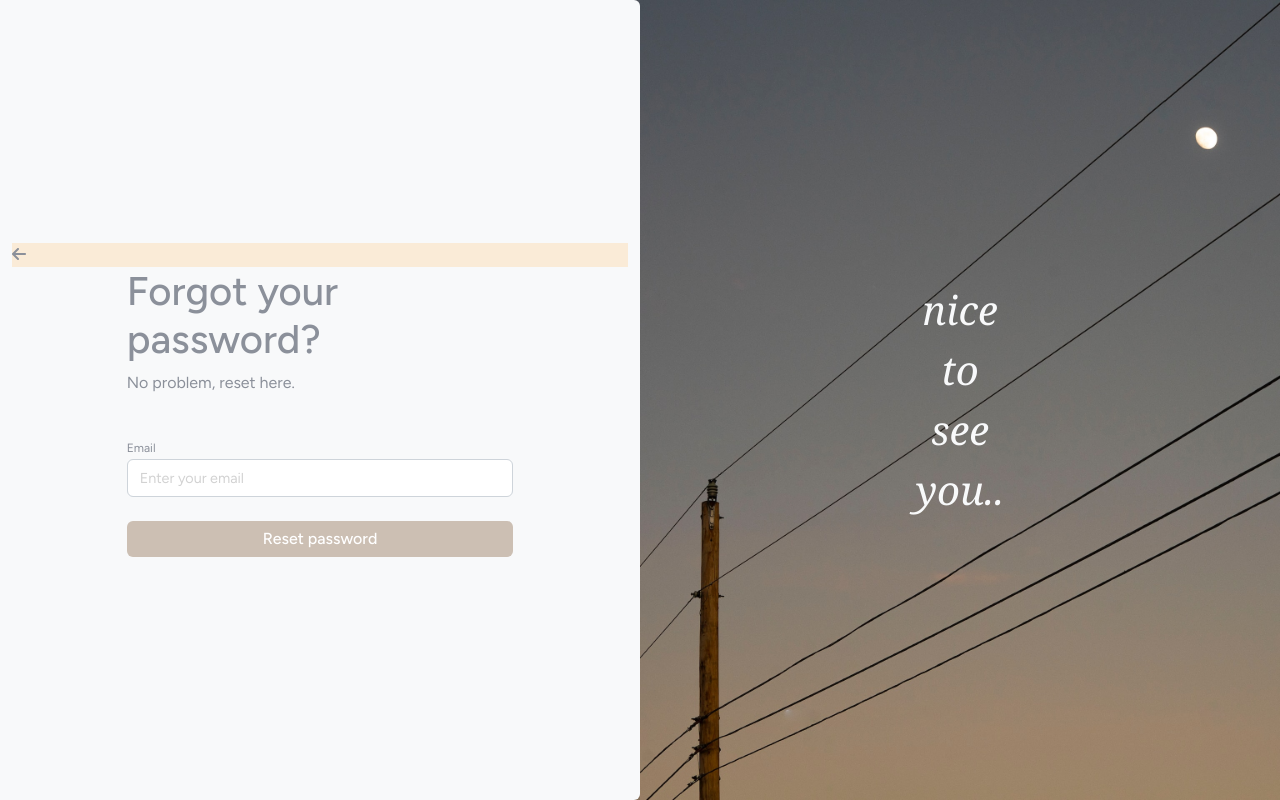
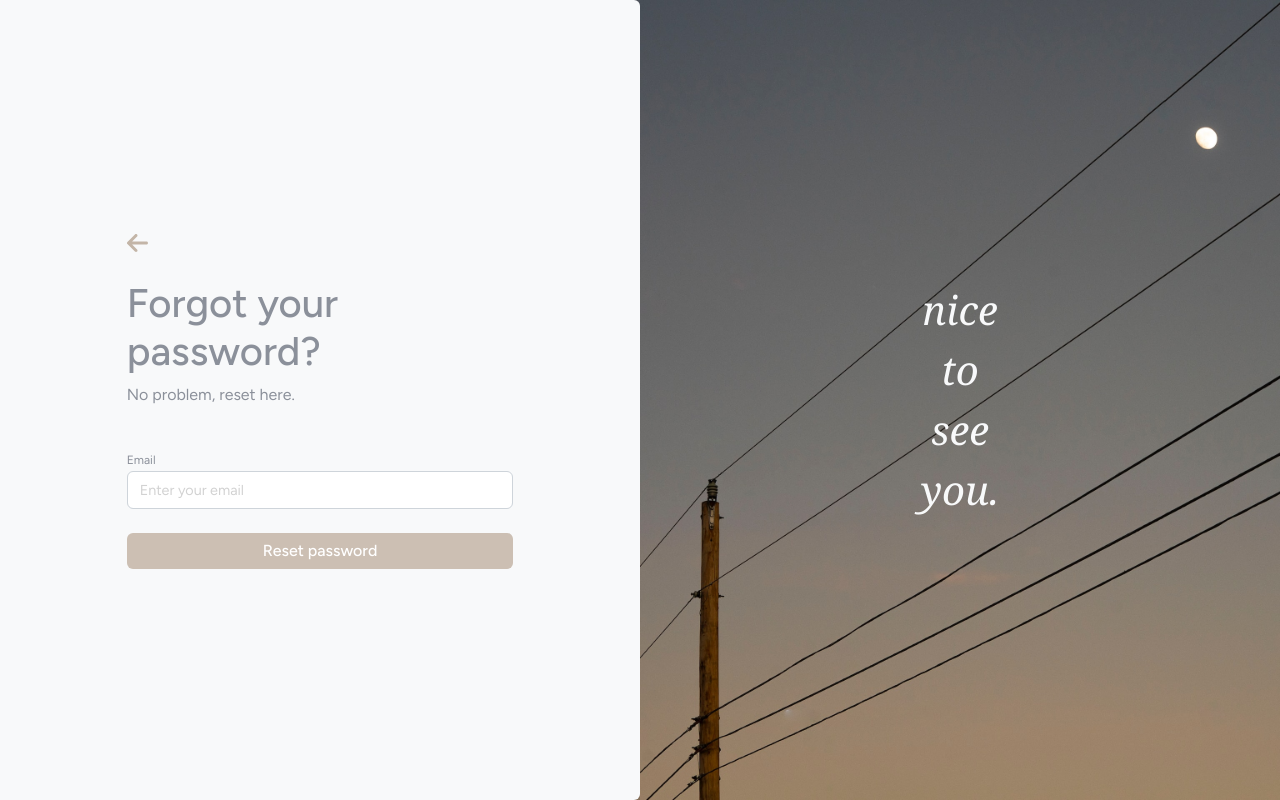
Before and after one commit to cleaningsupplies/auth_public, a React (Create React App) app: page / in a window 1280 px wide. Both pictures are taken after a click on the element "Forgot password". Built offline with nearby package versions, Linux system fonts and the light colour scheme.

Commit message:
minor styling fixes

```diff
--- a/src/App.js
+++ b/src/App.js
@@ -9,7 +9,7 @@ import { useState } from 'react';
 
 function App() {
 
-  const [name, setName] = useState("");
+  const [name, setName] = useState(".");
 
   function changeForm(item){
 
@@ -58,7 +58,7 @@ function App() {
           <Col id="signin" className="bg-light rounded-end"><Signin changeForm={changeForm} /></Col>
           <Col id="signup" className="bg-light rounded-end"><Signup changeForm={changeForm} /></Col>
           <Col id = "forgot" className="bg-light rounded-end"><Forgot changeForm={changeForm} /></Col>
-          <Col className="right_media">nice<br></br>to<br></br>see<br></br>you{name}.</Col>
+          <Col className="right_media">nice<br></br>to<br></br>see<br></br>you{name}</Col>
         </Row>
       </Container>
     </div>
--- a/src/Forgot.js
+++ b/src/Forgot.js
@@ -4,8 +4,8 @@ import Row from 'react-bootstrap/Row';
 import Col from 'react-bootstrap/Col';
 import React from 'react';
 import "./css/forgot.css";
-import { FontAwesomeIcon } from '@fortawesome/react-fontawesome'
-import { faArrowLeft } from '@fortawesome/free-solid-svg-icons'
+import { FontAwesomeIcon } from '@fortawesome/react-fontawesome';
+import { faArrowLeft } from '@fortawesome/free-solid-svg-icons';
 
 export default function Forgot({changeForm}) {
 
@@ -16,18 +16,21 @@ export default function Forgot({changeForm}) {
 
     return (
         <div className='sign-container'>
-            <div className='back' name="link_signin" onClick={change}>
-                <FontAwesomeIcon icon={faArrowLeft} />
-            </div>
+
             <Container fluid>
+            <Row className="justify-content-md-center mb-4">
+                    <Col lg="8" className="back_container">
+                        <FontAwesomeIcon className='back' name="link_signin" onClick={change} icon={faArrowLeft}/>
+                    </Col>
+                </Row>
                 <Row className="justify-content-md-center mb-4">
-                    <Col xs lg="8">
+                    <Col lg="8">
                         <h1>Forgot your password?</h1>
                         <p>No problem, reset here.</p>
                     </Col>
                 </Row>
                 <Row className="justify-content-md-center">
-                    <Col xs lg="8">
+                    <Col lg="8">
                         <form>
                             <div className='mb-4'>
                                 <label htmlFor="mail" className="label-text">Email</label>
--- a/src/css/forgot.css
+++ b/src/css/forgot.css
@@ -1,5 +1,16 @@
 .back{
-    background-color: antiquewhite;
-    width: 100%;
     top: 0;
+    cursor: pointer;
+    font-size: 3vh;
+    color: var(--bown_link);
 }
+
+.back:hover{
+    color:var(--brown_darker);
+}
+
+.back_container{
+    display: flex;
+    justify-content: flex-start;
+    align-items: flex-start;
+}
--- a/src/css/index.css
+++ b/src/css/index.css
@@ -2,11 +2,11 @@
 @import url('https://fonts.googleapis.com/css2?family=Figtree:wght@300;400;500;600&display=swap');
 
 *{
-  color: var(--base_grey);
   font-family:'Figtree', sans-serif;
 }
 
 body {
+
   margin: 0;
   height: 100vh;
   width: 100vw;
--- a/src/css/style.css
+++ b/src/css/style.css
@@ -4,6 +4,7 @@
     --grey_lighter: #F8F9FA;
     --brown_darker: #b3a69a;
     --brown_light: #ccbfb3;
+    --bown_link: #c3b5a7;
 }
 
 .sign-container{
@@ -12,6 +13,7 @@
     justify-content: center;
     align-items: center;
     flex-direction: column;
+    color: var(--base_grey);
 }
 
 .label-text{
@@ -27,7 +29,7 @@
 .link{
     font-size: 1.8vh;
     font-weight: 500;
-    color: #c3b5a7;
+    color: var(--bown_link);
     text-decoration: none;
     cursor: pointer;
 }
```
